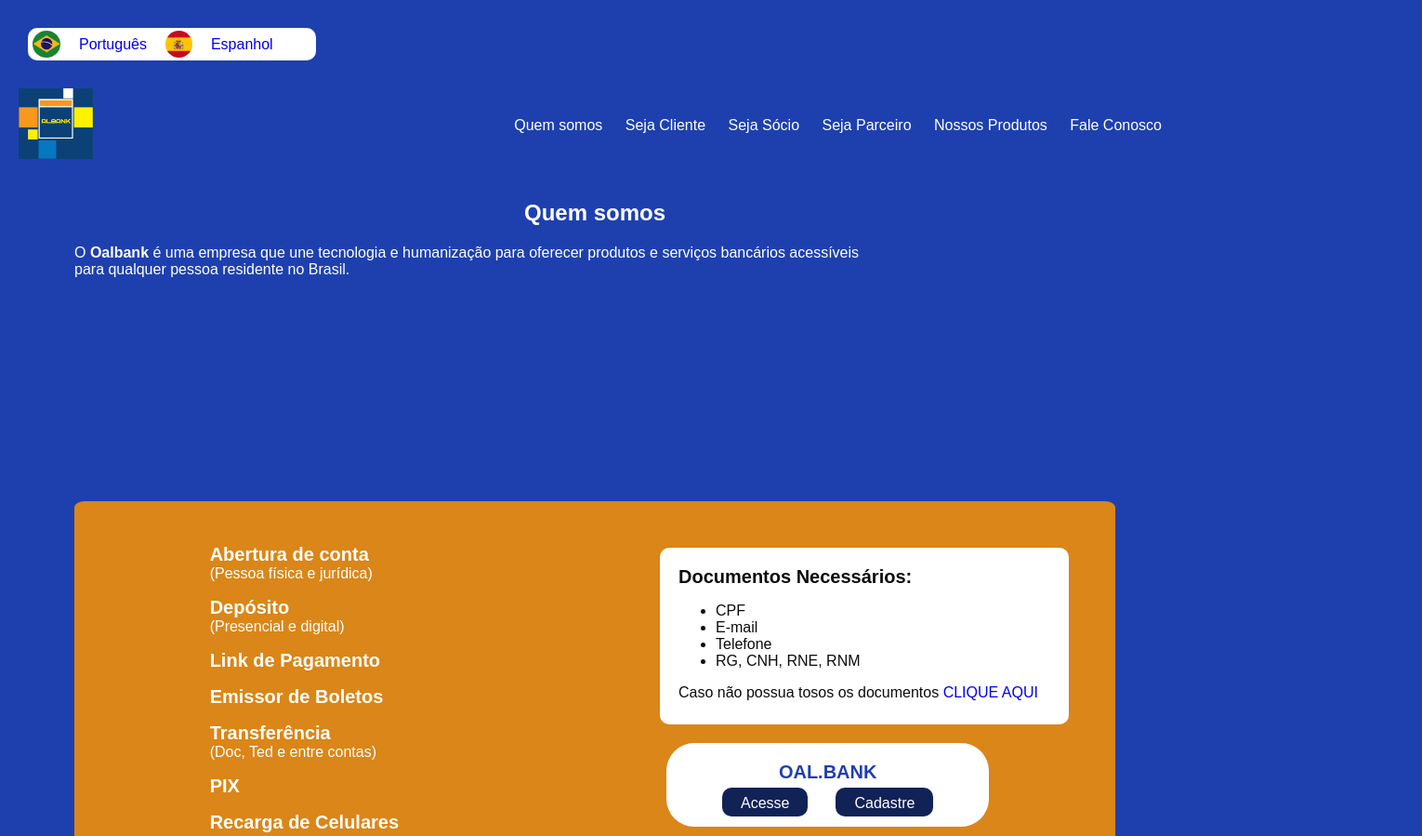
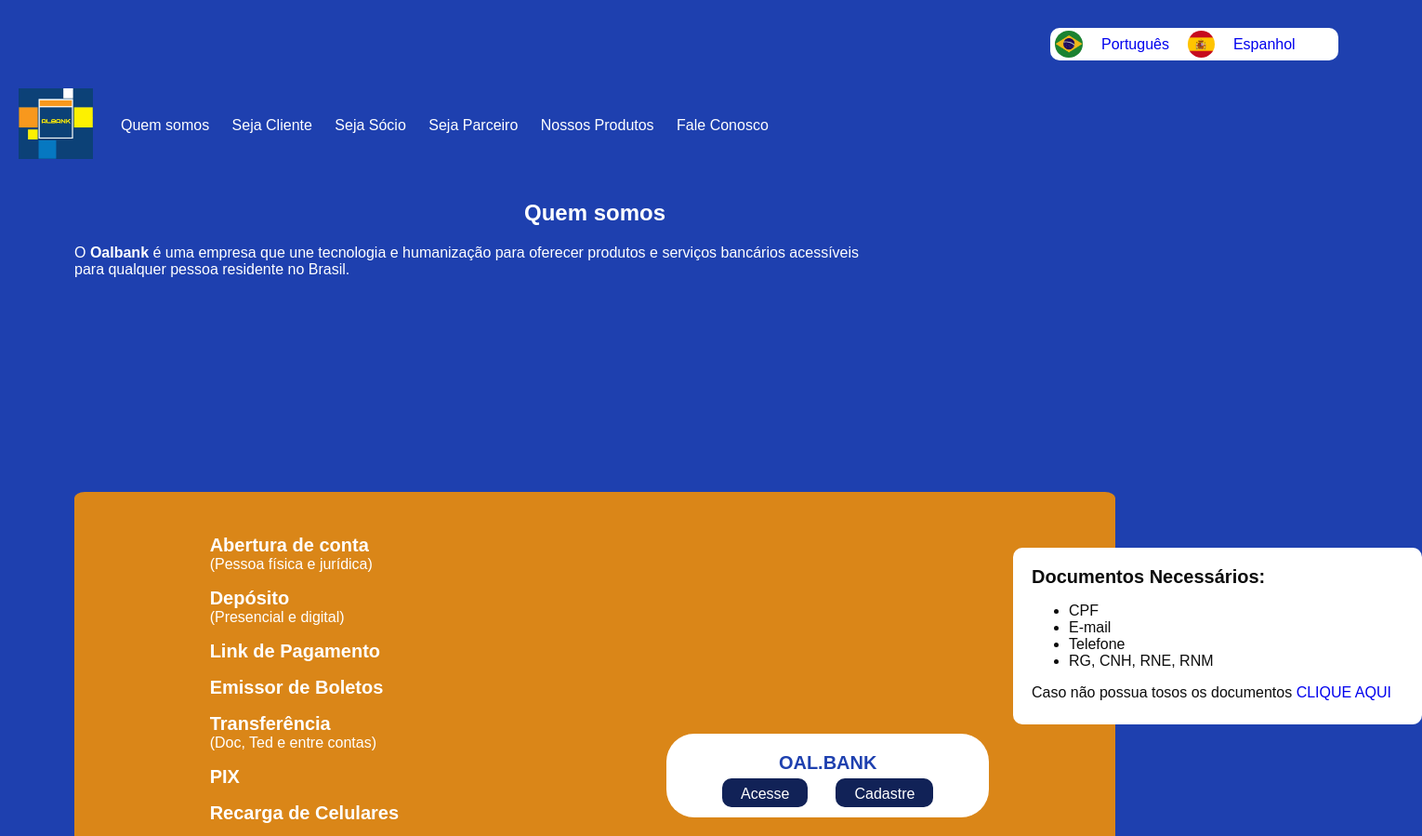
Before and after one commit to lumontexx/albank, a plain HTML site: page front/index.html in a window 1280 px wide. Shown: the top 899 px of the page at 93% size, 1530 px wide, since content can reach past the window. Drawn offline with Linux system fonts and the light colour scheme.

Commit message:
position na barra de idiomas

```diff
--- a/front/index.html
+++ b/front/index.html
@@ -17,7 +17,7 @@
     <img src="./img/bandeiras/espanha.png" alt="espanhol" width="29px" class="circle">
     <a href="#" alt="espanhol">Espanhol</a>
   </div>
-  <div class="flex justify-between wrap center
+  <div class="flex wrap center
   color-link margin-menu">
     <div class="logo">
       <a href="./index.html">
@@ -37,7 +37,7 @@
     <p class="text-justify">O <span class="bold">Oalbank</span> é uma empresa que une tecnologia e humanização para oferecer produtos e serviços bancários acessíveis <br>
       para qualquer pessoa residente no Brasil.</p>
   </div>
-  <div class="cardinfo right">
+  <div class="cardinfo right wrap">
     <span class="bold font20">Documentos Necessários:</span>
     <ul>
       <li>CPF</li>
--- a/front/style.css
+++ b/front/style.css
@@ -134,6 +134,8 @@ a {
   margin: 30px;
   height: 25px;
   border-radius: 10px;
+  position: relative;
+  left: 1100px;
 }
 .circle {
   border-radius: 100%;
@@ -143,7 +145,7 @@ a {
   color: rgb(12, 12, 12);
   width: 400px;
   padding: 20px;
-  margin: 10px;
+  margin: 0;
   height: 150px;
   border-radius: 10px;
 }
@@ -152,14 +154,10 @@ a {
   left: 1090px;
   top: 250px;
 }
+
 @media screen and (min-width: 576px) {
   .margin-text {
     .margin: 40px 40px;
-  }
-  .right {
-    position: relative;
-    left: 700px;
-    top: 250px;
   }
   .conteiner {
     padding: 10px;
```
